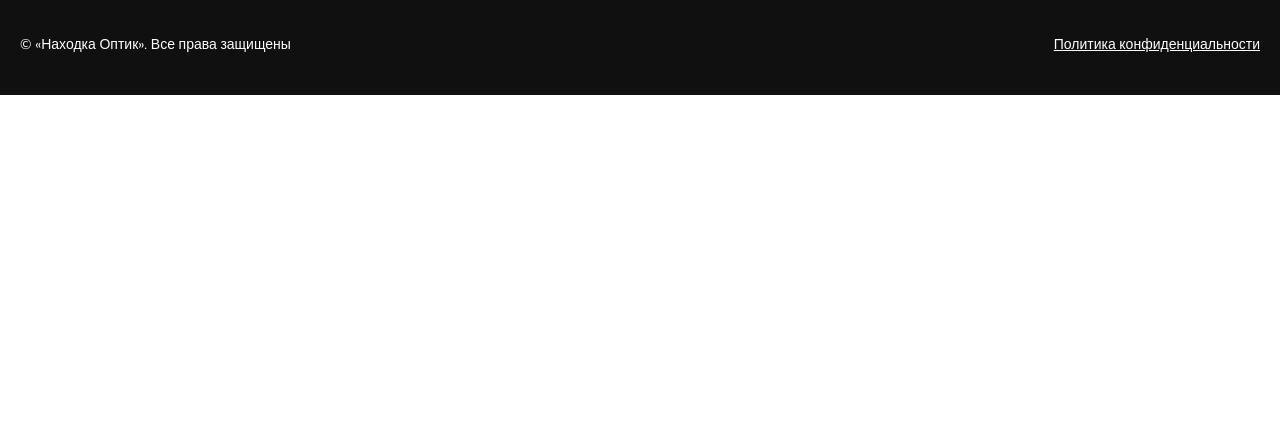
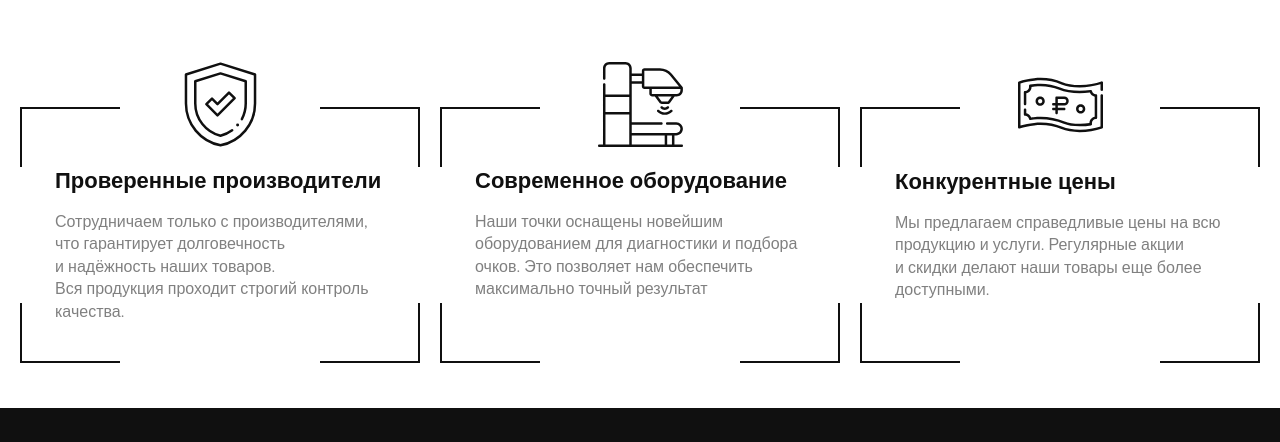
Before and after one commit to blessMe-Padre/optika, a website with bundled scripts: page about.html in a window 1280 px wide. Shown: the part 1060-1502 px from the top of the page. Before the commit the page ends 1155 px from the top, so only its background shows below. Built offline with nearby package versions, Linux system fonts and the light colour scheme.

Commit message:
feat: добавляет страницу about

```diff
--- a/about.html
+++ b/about.html
@@ -107,8 +107,34 @@
         </div>
     </section>
 
+    <section class="features">
+        <div class="container">
+            <h2 class="title">почему люди выбирают находку оптик?</h2>
+            <ul class="features__list">
+                <li class="features__item">
+                    <div class="features__item-top-decor"></div>
+                    <img src="./src/img/features/icon-1.svg" width="85" height="85" alt="icon">
+                    <h3>Проверенные производители</h3>
+                    <p>Сотрудничаем только с производителями, что гарантирует долговечность и надёжность наших товаров. Вся продукция проходит строгий контроль качества.</p>
+                </li>
+                <li class="features__item">
+                    <div class="features__item-top-decor"></div>
+                    <img src="./src/img/features/icon-2.svg" width="85" height="85" alt="icon">
+                    <h3>Современное оборудование</h3>
+                    <p>Наши точки оснащены новейшим оборудованием для диагностики и подбора очков. Это позволяет нам обеспечить максимально точный результат</p>
+                </li>
+                <li class="features__item">
+                    <div class="features__item-top-decor"></div>
+                    <img src="./src/img/features/icon-3.svg" width="85" height="85" alt="icon">
+                    <h3>Конкурентные цены</h3>
+                    <p>Мы предлагаем справедливые цены на всю продукцию и услуги. Регулярные акции и скидки делают наши товары еще более доступными.</p>
+                </li>
+            </ul>
+        </div>
+    </section>
 
     </main>
+
     <footer class="footer page-section-3 bg-black pb-10 pt-10">
     <div class="container ">
         <div class="footer-border-bottom footer__wrapper">
@@ -217,6 +243,7 @@
     <script src="js/swiper-bundle.min.js"></script>
     <script src="js/wow.js"></script>
     <script src="js/baguettebox.js"></script>
+    <script src="js/smoothscroll.js"></script>
     <script type="module" src="js/main.js"></script>
 </body>
 
```
Also changed, not shown: contact.html (+1 -0 lines), index.html (+1 -0 lines).
